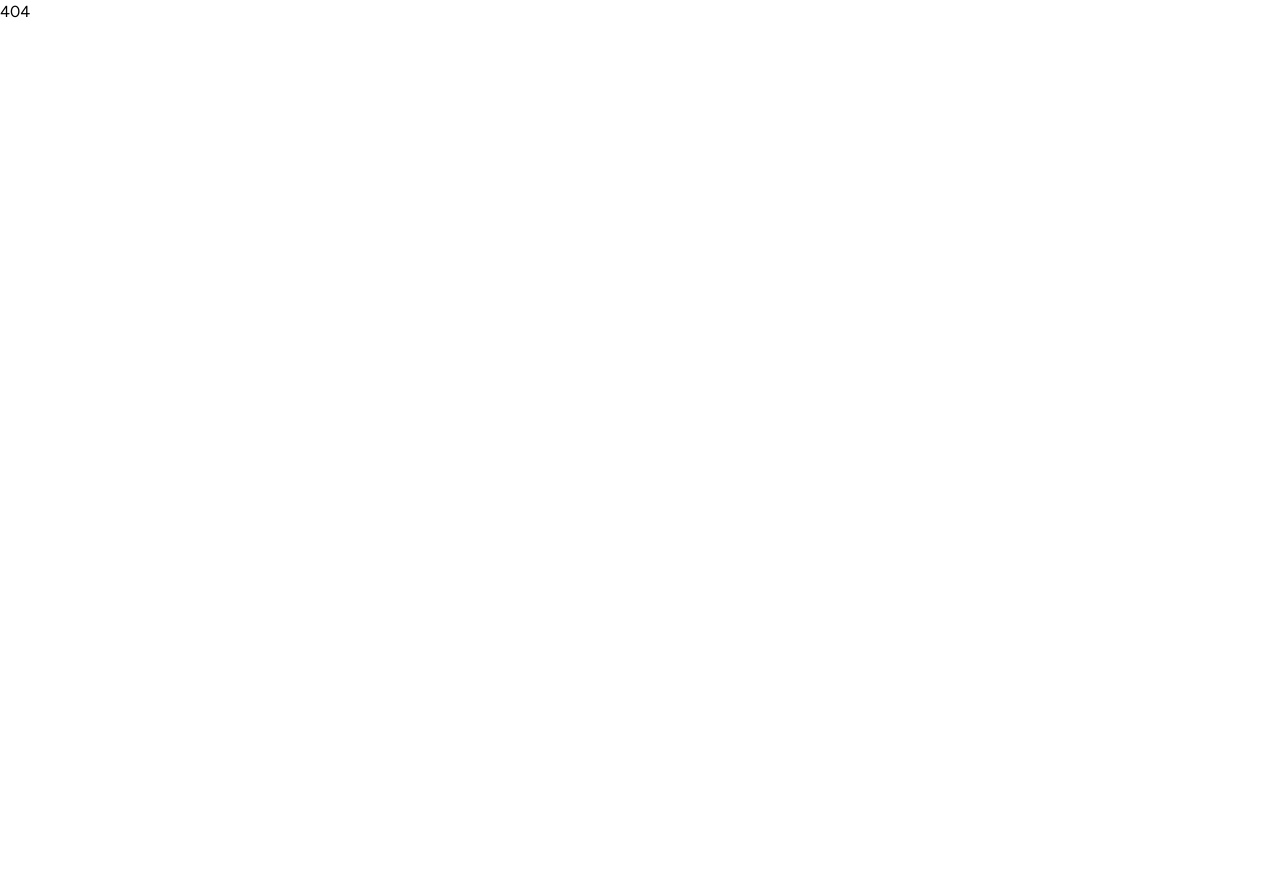
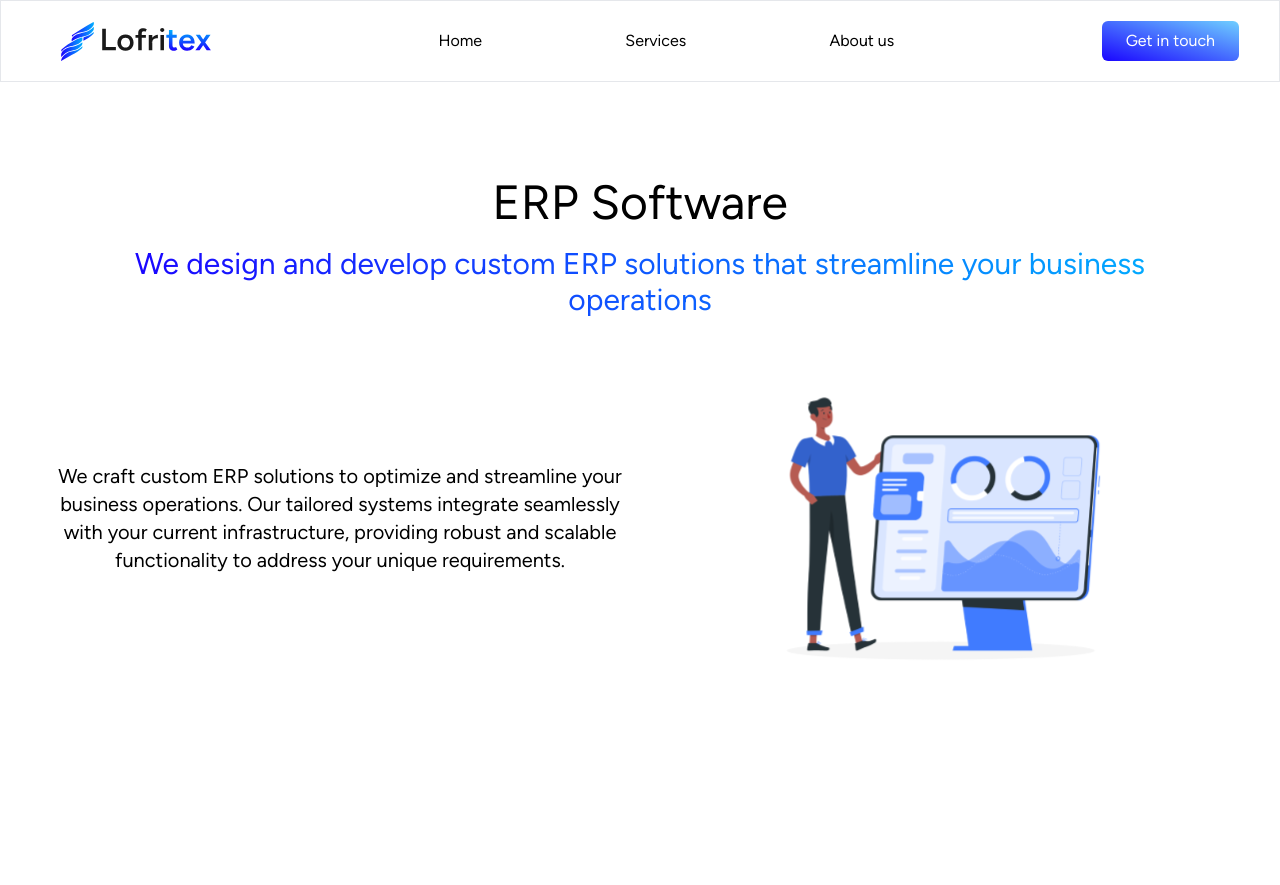
Before and after one commit to lofritex/company-website, a React (Vite) app: page /services/temp in a window 1280 px wide. Before the commit this address had no page. Shown: the top 885 px of the page. Before the commit the page ends 800 px from the top, so only its background shows below. Built offline with nearby package versions, Linux system fonts and the light colour scheme.

Commit message:
A Service Component

```diff
--- a/src/Pages/Components/ServicesCard.jsx
+++ b/src/Pages/Components/ServicesCard.jsx
@@ -2,6 +2,7 @@ import { NavLink as Link } from "react-router-dom";
 import LearnMoreArrow from "../Images/LearnMoreArrow.svg";
 
 export default function ServicesCard({data}) {
+
   return (
     <div className="m-5 flex max-h-[550px] max-w-[350px] flex-col items-center justify-center rounded-xl bg-[#0f4c81] p-5 text-white">
       <div className="flex-grow flex flex-col items-center">
@@ -15,7 +16,7 @@ export default function ServicesCard({data}) {
           {data.caption}
         </p>
       </div>
-      <Link to="/">
+      <Link to={`/services${data.link}`}>
         <div className="flex">
           <h6 className="p-5 text-xl font-bold">Learn More</h6>
           <img src={LearnMoreArrow} alt="" />
--- a/src/Pages/Sections/Services.jsx
+++ b/src/Pages/Sections/Services.jsx
@@ -7,9 +7,6 @@ import { Pagination, Navigation, Autoplay } from "swiper/modules";
 
 import Cards from "../Components/Cards";
 import WebDevIcon from "../Images/WebDevIcon.svg";
-
-
-import Arrow from "../Images/Arrow.svg";
 
 
 export default function Services() {
--- a/src/Pages/ServicesPage.jsx
+++ b/src/Pages/ServicesPage.jsx
@@ -13,49 +13,59 @@ const data = [
   {
     "title": "Web Development",
     "caption": "Create stunning and responsive websites tailored to your business needs. Our web development team ensures a seamless user experience with cutting-edge design and functionality.",
-      "image": WebDevImage
+    "image": WebDevImage,
+    "link": "/temp"
   },
   {
     "title": "App Development",
     "caption": "Transform your ideas into reality with our custom app development services. We build robust, user-friendly mobile applications for Android and iOS platforms that drive engagement and efficiency.",
-      "image": AppDev
+    "image": AppDev,
+    "link": "/temp"
   },
   {
     "title": "ERP Software",
     "caption": "Streamline your business operations with our comprehensive ERP solutions. Integrate all your processes, from finance to supply chain, into a single platform for improved productivity and decision-making.",
-      "image": ERPSoftware
+    "image": ERPSoftware,
+    "link": "/temp"
   },
   {
     "title": "CRM Software",
     "caption": "Enhance your customer relationships with our innovative CRM software. Manage your customer interactions, sales, and marketing strategies efficiently, leading to increased customer satisfaction and loyalty.",
-      "image": CRMSoftware
+    "image": CRMSoftware,
+    "link": "/temp"
   },
   {
     "title": "Payroll Software",
     "caption": "Simplify your payroll processing with our easy-to-use software. Automate salary calculations, tax compliance, and employee benefits management with precision and ease.",
-      "image": PayrollSoftware
+    "image": PayrollSoftware,
+    "link": "/temp"
   },
   {
     "title": "Inventory Management Software",
     "caption": "Optimize your inventory control with our advanced software solutions. Track stock levels, manage orders, and reduce wastage with real-time insights and analytics.",
-      "image": InventoryManagement
+    "image": InventoryManagement,
+    "link": "/temp"
   },
   {
     "title": "Shopify Plugins",
     "caption": "Enhance your Shopify store's functionality with our custom plugins. From payment gateways to marketing tools, we offer solutions to boost your e-commerce success.",
-      "image": Shopify
+    "image": Shopify,
+    "link": "/temp"
   },
   {
     "title": "Progressive Web Application",
     "caption": "Experience the power of Progressive Web Apps (PWA) that combine the best of web and mobile applications. Enjoy fast loading times, offline access, and seamless user experiences across devices.",
-      "image": PWA
+    "image": PWA,
+    "link": "/temp"
   },
   {
     "title": "Web 3 / Blockchain",
     "caption": "Explore the future of the internet with our Web 3 and blockchain development services. Build decentralized applications and leverage blockchain technology for security, transparency, and innovation.",
-      "image": Blockchain
+    "image": Blockchain,
+    "link": "/temp"
   }
-]
+];
+
 
 
 export default function ServicesPage() {
--- /dev/null
+++ b/src/Pages/servicePages/WebDev.jsx
@@ -0,0 +1,24 @@
+import ERPImage from "../Images/ERPSoftware.svg";
+
+export default function WebDev() {
+  return (
+    <section className="flex   flex-col items-center justify-center p-10">
+      <div className="flex max-w-7xl flex-col items-center pt-14 px-14">
+        <h1 className="text-center text-5xl">ERP Software</h1>
+        <h3 className="bg-gradient-to-r from-[#1B00FF] to-[#00AFFF] bg-clip-text pt-5 text-center text-3xl font-normal text-transparent">
+          We design and develop custom ERP solutions that streamline your
+          business operations
+        </h3>
+      </div>
+      <div className="grid grid-cols-2 justify-items-center  max-w-7xl lg:mb-32">
+        <p className=" min-h-[80%] text-xl content-center self-center text-center">
+          We craft custom ERP solutions to optimize and streamline your business
+          operations. Our tailored systems integrate seamlessly with your
+          current infrastructure, providing robust and scalable functionality to
+          address your unique requirements.
+        </p>
+        <img src={ERPImage} className="min-w-[400px] max-w-[500px] " alt="" />
+      </div>
+    </section>
+  );
+}
--- a/src/router.jsx
+++ b/src/router.jsx
@@ -4,6 +4,7 @@ import RootLayout from "./Layouts/RootLayout";
 import HomePage from "./Pages/HomePage";
 import ServicesPage from "./Pages/ServicesPage";
 import AboutUsPage from "./Pages/AboutUsPage";
+import WebDev from "./Pages/servicePages/WebDev";
 
 
 export const router = createBrowserRouter([
@@ -18,7 +19,16 @@ export const router = createBrowserRouter([
       },
       {
         path:"services",
-        element : <ServicesPage/>
+        children : [
+          {
+            index:true ,
+            element : <ServicesPage/>,
+          },
+          {
+            path : "temp",
+            element :<WebDev/>
+          }
+        ]
       },
       {
         path:"aboutus",
```
Lines whose indentation alone changed are shown as unchanged.
